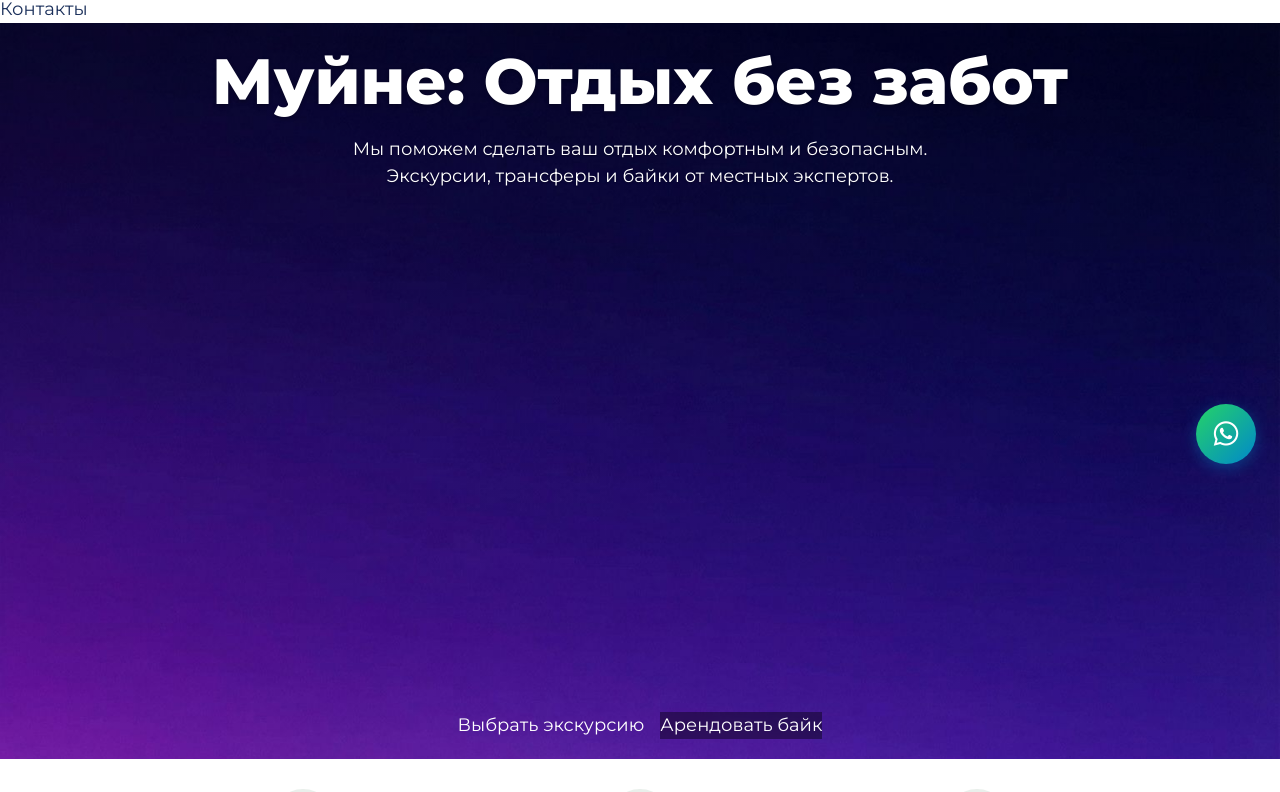
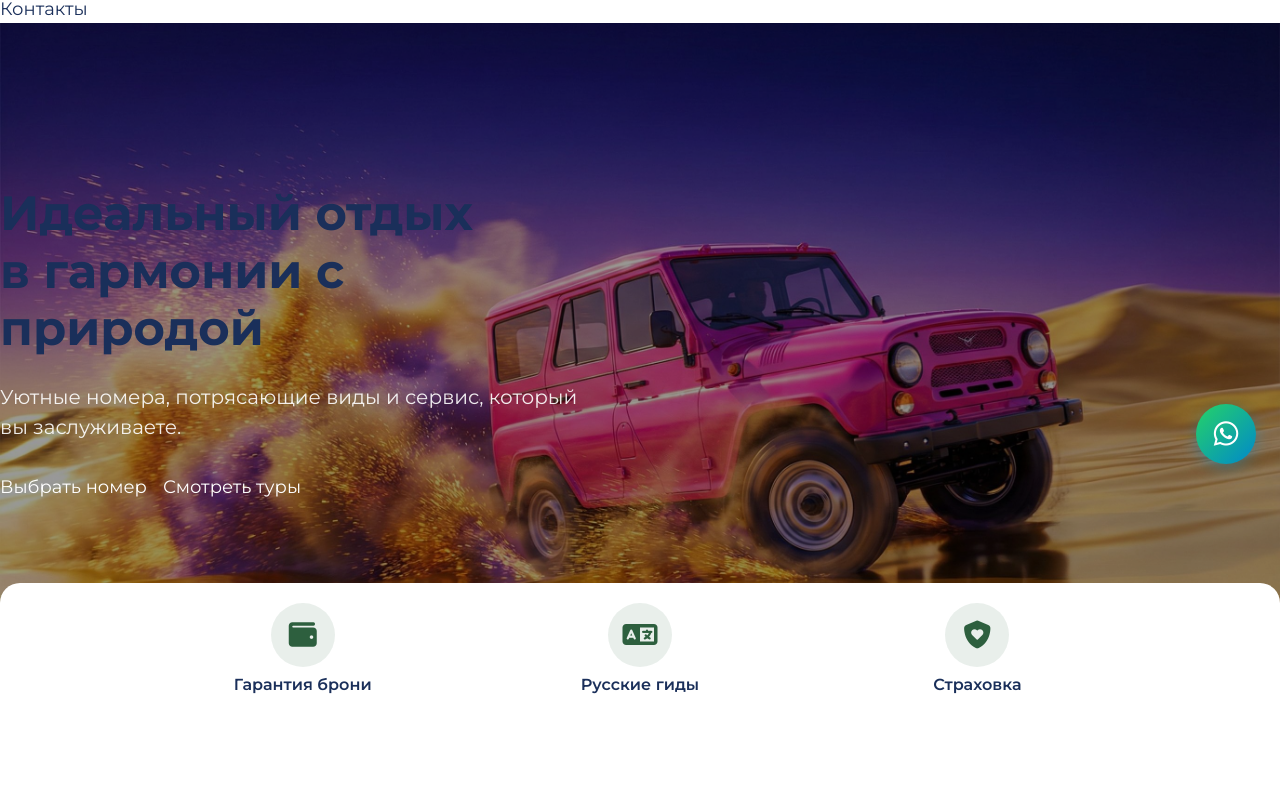
Before and after one commit to aipunkfacility/gh_site, a Vue app: page / in a window 1280 px wide. Shown: the part 256-1048 px from the top of the page. Built offline with nearby package versions, Linux system fonts and the light colour scheme.

Commit message:
Update HeroSection.vue

```diff
--- a/src/components/home/HeroSection.vue
+++ b/src/components/home/HeroSection.vue
@@ -1,150 +1,101 @@
-<!-- src/components/home/HeroSection.vue -->
+<script setup>
+// Используем абсолютные пути, которые Vite возьмет из папки public
+const heroImage = '/images/hero-desktop.jpg'
+const heroImageMobile = '/images/hero-mobile.jpg'
+</script>
+
 <template>
   <section class="hero">
-    <picture class="hero__media">
-      <source media="(min-width: 768px)" data-srcset="/images/hero-desktop.jpg">
-      <img
-        class="hero__img"
-        :src="`/images/hero-mobile.jpg`"
-        alt="Муйне - красивый пляж с пальмами"
-        data-width="800"
-        data-height="600"
-      >
-    </picture>
+    <div class="hero__bg">
+      <picture>
+        <source media="(max-width: 767px)" :srcset="heroImageMobile">
+        <img :src="heroImage" alt="Welcome to our Guest House" class="hero__img">
+      </picture>
+      <div class="hero__overlay"></div>
+    </div>
 
-    <div class="hero__overlay"></div>
-
-    <div class="hero__content">
-      <h1>Муйне: Отдых без забот</h1>
-      <p class="hero__subtitle">
-        Мы поможем сделать ваш отдых комфортным и безопасным.
-        Экскурсии, трансферы и байки от местных экспертов.
-      </p>
-      <div class="hero__actions">
-        <RouterLink to="/tours" class="btn btn--primary">
-          Выбрать экскурсию
-        </RouterLink>
-        <RouterLink to="/rentals" class="btn btn--secondary">
-          Арендовать байк
-        </RouterLink>
+    <div class="container hero__container">
+      <div class="hero__content">
+        <h1 class="hero__title">
+          Идеальный отдых <br>
+          <span class="text-accent">в гармонии с природой</span>
+        </h1>
+        <p class="hero__subtitle">
+          Уютные номера, потрясающие виды и сервис, который вы заслуживаете.
+        </p>
+        <div class="hero__actions">
+          <router-link to="/accommodation" class="btn btn--primary">Выбрать номер</router-link>
+          <router-link to="/tours" class="btn btn--outline-light">Смотреть туры</router-link>
+        </div>
       </div>
     </div>
   </section>
 </template>
 
-<script setup>
-import { RouterLink } from 'vue-router';
-import { onMounted } from 'vue';
-</script>
 <style scoped>
 .hero {
   position: relative;
+  height: 80vh;
+  min-height: 500px;
+  display: flex;
+  align-items: center;
+  color: white;
   overflow: hidden;
-  color: var(--white);
-  background-color: #ffffff;
-  min-height: clamp(520px, 78vh, 900px);
-  margin-bottom: 90px;
 }
 
-.hero__media {
+.hero__bg {
   position: absolute;
-  inset: 0;
-  z-index: 0;
+  top: 0;
+  left: 0;
+  width: 100%;
+  height: 100%;
+  z-index: -1;
 }
 
 .hero__img {
   width: 100%;
   height: 100%;
   object-fit: cover;
-  object-position: 70% 65%;
-  display: block;
 }
 
 .hero__overlay {
   position: absolute;
-  inset: 0;
-  z-index: 1;
-  background: linear-gradient(
-    to bottom,
-    rgba(0, 0, 0, 0.35) 0%,
-    rgba(0, 0, 0, 0.05) 55%,
-    rgba(0, 0, 0, 0) 100%
-  );
+  top: 0;
+  left: 0;
+  width: 100%;
+  height: 100%;
+  background: rgba(0, 0, 0, 0.4);
 }
 
 .hero__content {
+  max-width: 600px;
   position: relative;
-  z-index: 2;
-  min-height: inherit;
-  display: flex;
-  flex-direction: column;
-  justify-content: flex-start;
-  align-items: center;
-  text-align: center;
-  padding: 50px 20px 90px;
+  z-index: 1;
 }
 
-.hero h1 {
-  color: var(--white);
-  text-shadow: 0 2px 4px rgba(0, 0, 0, 0.3);
+.hero__title {
+  font-size: 3rem;
+  line-height: 1.2;
+  margin-bottom: 1.5rem;
+  font-weight: 700;
 }
 
 .hero__subtitle {
-  font-size: 18px;
-  margin-bottom: 20px;
-  max-width: 600px;
-  text-shadow: 0 1px 2px rgba(0, 0, 0, 0.3);
+  font-size: 1.25rem;
+  margin-bottom: 2rem;
+  opacity: 0.9;
 }
 
 .hero__actions {
   display: flex;
-  flex-direction: column;
-  gap: 16px;
-  width: 100%;
-  max-width: 380px;
-  margin-top: auto;
+  gap: 1rem;
+  flex-wrap: wrap;
 }
 
-.hero .btn--secondary {
-  border-color: rgba(255, 255, 255, 0.5);
-  color: var(--white);
-  background-color: rgba(0, 0, 0, 0.4);
-  backdrop-filter: blur(5px);
-}
-
-@media (min-width: 768px) {
-  .hero__actions {
-    flex-direction: row;
-    width: auto;
-    max-width: none;
-  }
-
-  .hero__img {
-    object-position: center top;
-  }
-}
-
-@media (max-width: 767px) {
-  .benefits {
-    transform: translateY(-60px);
-  }
-
-  .hero {
-    margin-bottom: 60px;
-  }
-
-  .hero__content {
-    padding: 50px 16px 80px;
-  }
-}
-
-@media (min-width: 1200px) {
-  .hero__content {
-    padding: 20px 20px 20px;
-  }
-
-  .hero {
-    min-height: clamp(650px, 92vh, 1050px);
+/* Мобильная адаптация */
+@media (max-width: 768px) {
+  .hero__title {
+    font-size: 2rem;
   }
 }
 </style>
```
